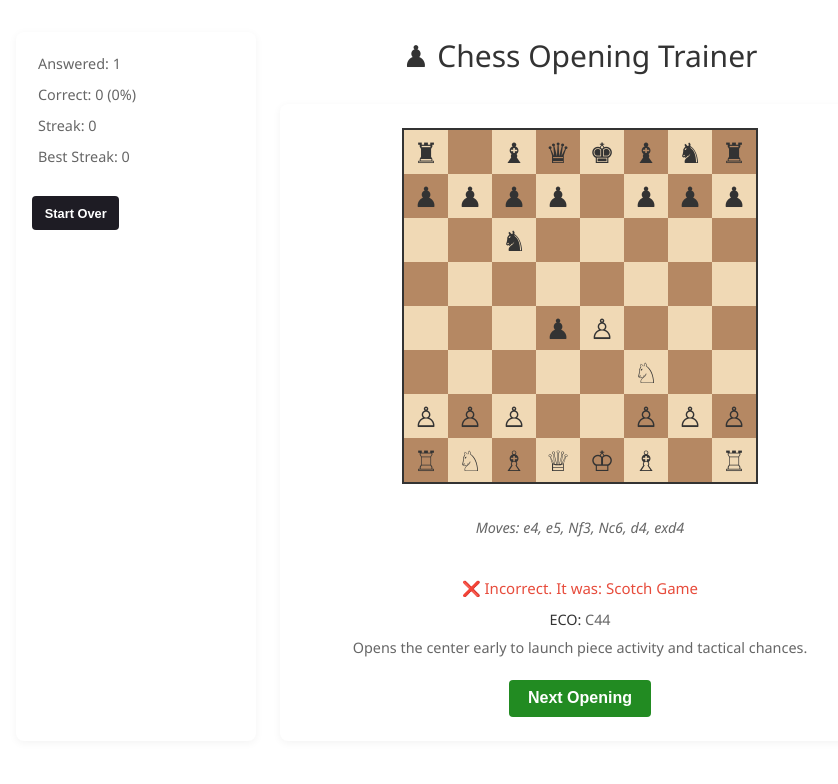
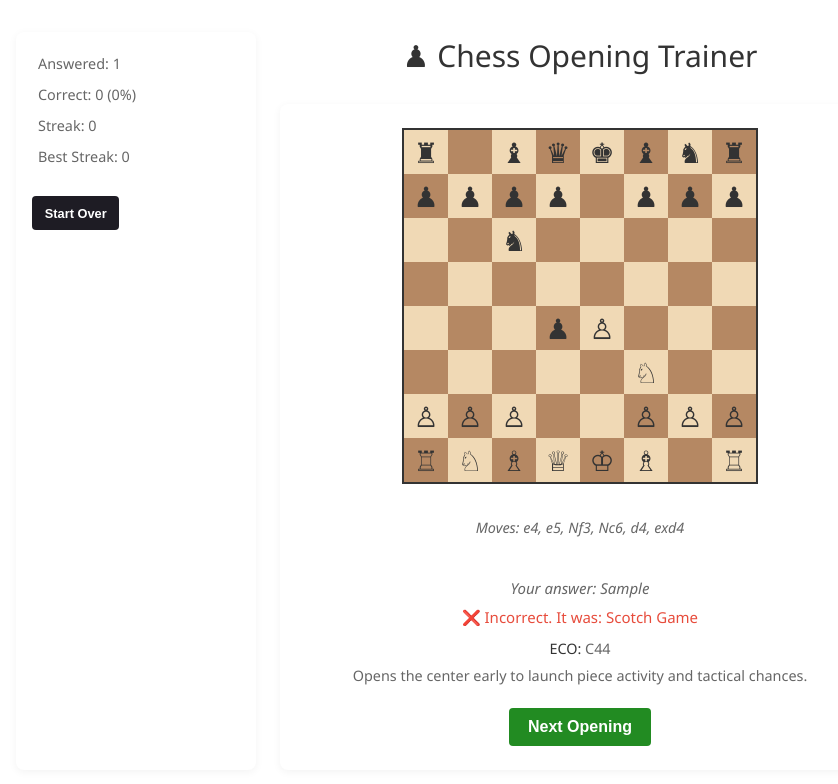
Before and after one commit to AndriannaAn/chess_opening_trainer, a Vue app: page / in a window 1280 px wide. Both pictures are taken after typing "Sample" into the empty fields and a click on the button "Submit". Shown: the top 784 px of the page, without its empty margins (192-1030 px from the left). Built offline with nearby package versions, Linux system fonts and the light colour scheme; the HTML template or start-up script is replaced by a standard one.

Commit message:
keep the user's answer visible after submit

```diff
--- a/src/components/OpeningQuiz.vue
+++ b/src/components/OpeningQuiz.vue
@@ -191,6 +191,9 @@ onMounted(async () => {
       </form>
 
       <div v-else class="result">
+        <p class="your-guess">
+          Your answer: <em>{{ guess }}</em>
+        </p>
         <p v-if="isCorrect" class="correct">✅ Correct!</p>
         <p v-else class="wrong">
           ❌ Incorrect. It was: <strong>{{ currentOpening?.name }}</strong>
@@ -354,6 +357,12 @@ button {
   margin: 0 2px;
   border-radius: 4px;
 }
+
+.your-guess {
+  margin-bottom: 0.5rem;
+  font-style: italic;
+  color: var(--color-muted);
+}
 /* ── Desktop: two‑column layout ── */
 @media (min-width: 1024px) {
   .quiz {
```
